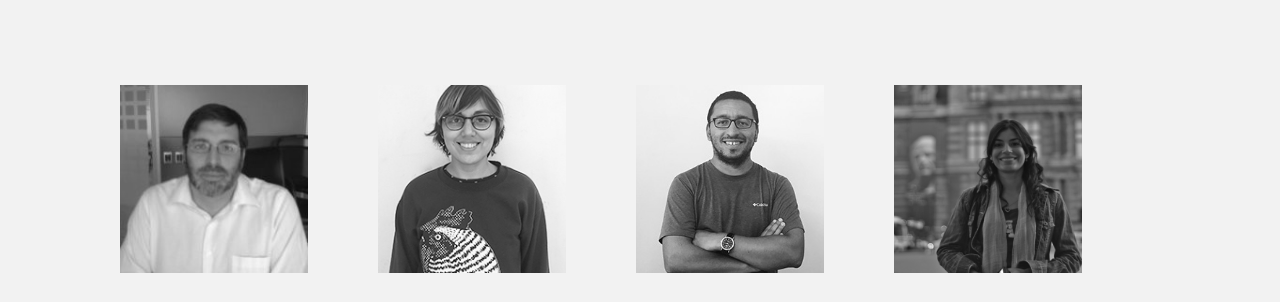
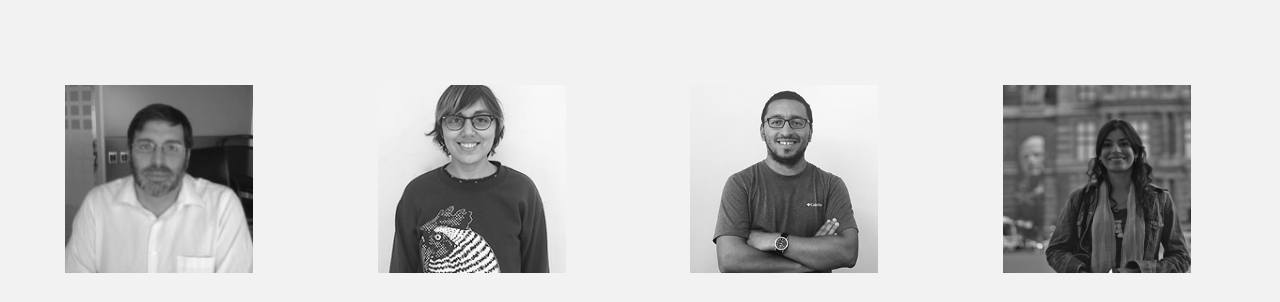
Before and after one commit to niclabs/niclabs.github.io, a plain HTML site: page personas.html in a window 1280 px wide. Shown: the part 210-512 px from the top of the page. Drawn offline with nearby package versions, Linux system fonts and the light colour scheme.

Commit message:
updating bootstrap

```diff
--- a/data/people.json
+++ b/data/people.json
@@ -548,7 +548,7 @@
   "name" : "Alfredo",
   "last" : "Cadiz",
   "group" : "alumni",
-  "aff" : "ADI, Universidad de Chile",
+  "aff" : "Vodafone DE, Germany",
   "www" : "",
   "twitter" : "badger_cl",
   "github" : "",
--- a/js/people.js
+++ b/js/people.js
@@ -24,16 +24,16 @@ d3.json("data/people.json", function(error, data) {
             .data(d)
             .enter()
               .append('div')
-                .attr('class','col-md-3 col-sm-12')
+                .attr('class','col-md-3 col-xs-12')
                 .append('div')
                   .attr('class','team')
 
     div.append('div')
-         .attr('class','team_img')
+         .attr('class','team_img col-md-4 col-xs-12')
          .append('img')
            .attr('src',function f(d) { return d.picurl; })
-           .style('width', (w / 5) + 'px')
-           .style('height', (w / 5) + 'px')
+           .style('width', (w < 768)? (w - 68) : (w / 5) + 'px')
+           .style('height', (w < 768)? (w - 68) : (w / 5) + 'px')
            .style('filter', 'gray')
            .style('-webkit-filter', 'grayscale(1)')
 
--- a/personas.html
+++ b/personas.html
@@ -7,6 +7,7 @@
 <meta charset="UTF-8">
 <title>Personas | NIC Labs</title>
 <meta name="viewport" content="width=device-width, initial-scale=1">
+
 <meta name="keywords" content="Manor Responsive web template, Bootstrap Web Templates, Flat Web Templates, Android Compatible web template,
 Smartphone Compatible web template, free webdesigns for Nokia, Samsung, LG, SonyEricsson, Motorola web design" />
 	<script type="application/x-javascript">
@@ -65,7 +66,7 @@ Smartphone Compatible web template, free webdesigns for Nokia, Samsung, LG, Sony
 
 <!-- people Starts -->
 <section id="team_detail">
-	<div class="container">
+	<div class="container-fluid">
 		<div class="main_title">
 			<h1>Personas</h1>
 		</div>
@@ -79,11 +80,11 @@ Smartphone Compatible web template, free webdesigns for Nokia, Samsung, LG, Sony
 
 <!-- Alumini Starts -->
 <section id="team_detail">
-	<div class="container">
+	<div class="container-fluid">
 		<div class="main_title">
 			<h1>Alumni</h1>
 		</div>
-		<div class="team_content col-md-12 alumni">
+		<div class="team_content alumni">
 		</div>
 	</div>
 </section>
```
